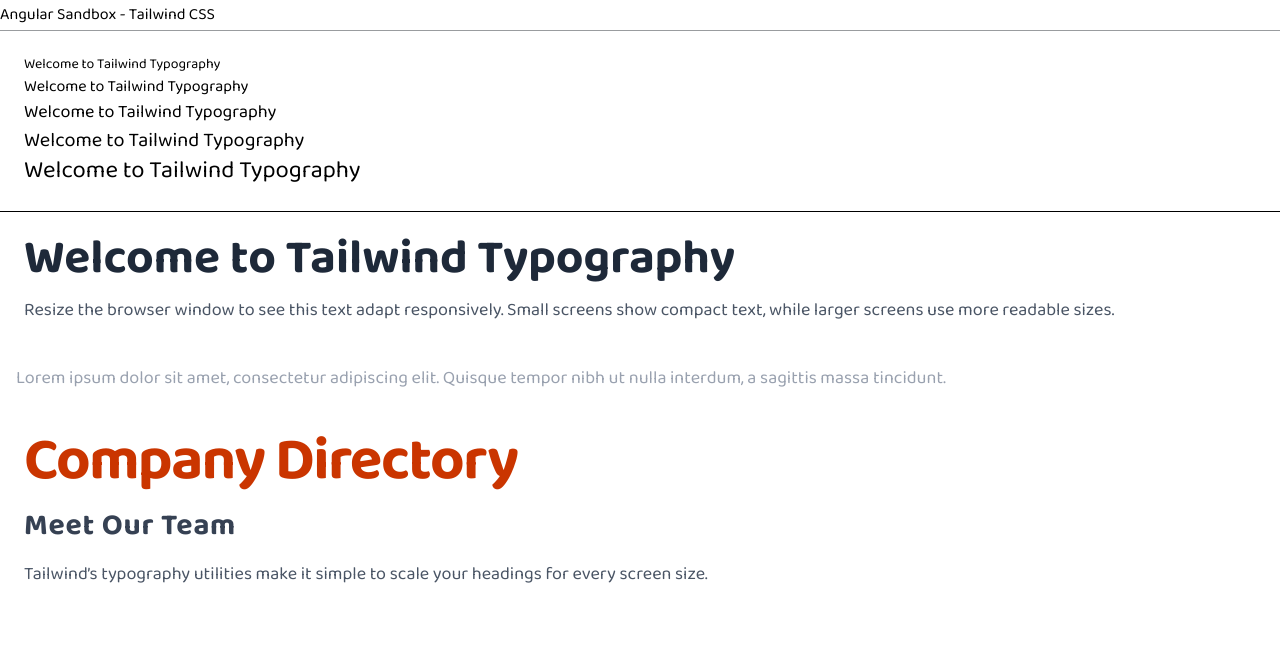
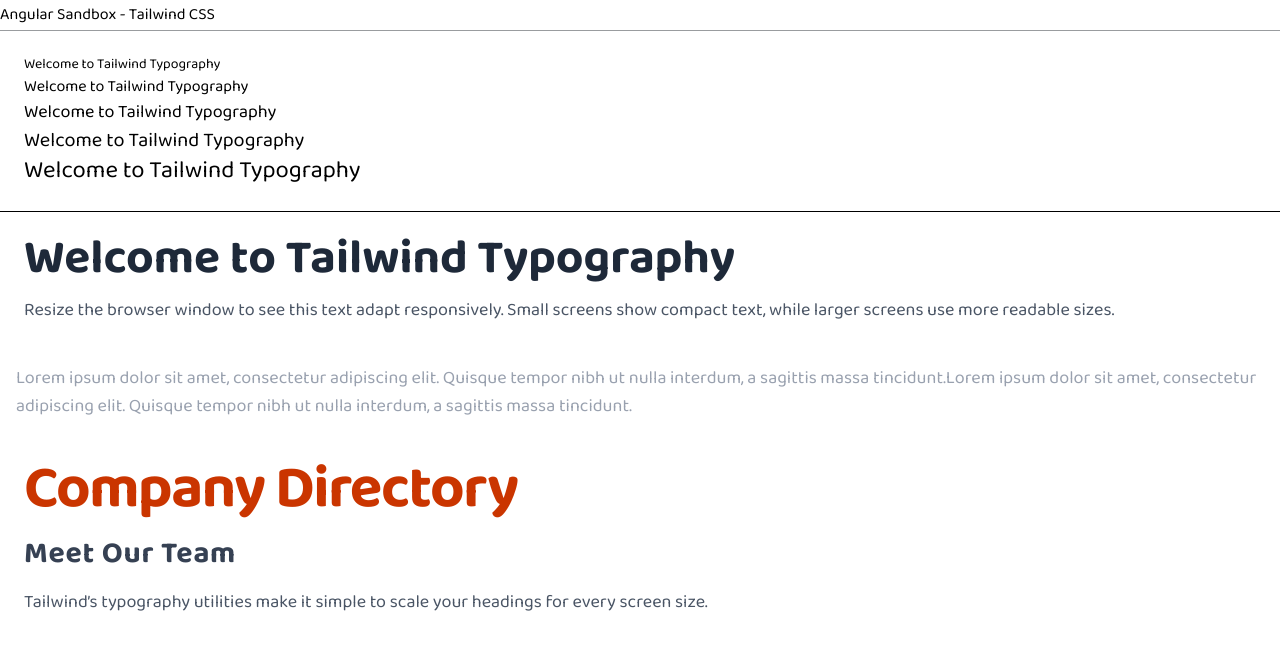
Before and after one commit to ozgursarikamis/angular-sandbox, an Angular app: page / in a window 1280 px wide. Shown: the top 650 px of the page. Built offline with nearby package versions, Linux system fonts and the light colour scheme.

Commit message:
Typograhy:  line-clamp-2 md:line-clamp-3 lg:line-clamp-none

```diff
--- a/src/app/typography/typography.component.html
+++ b/src/app/typography/typography.component.html
@@ -19,8 +19,8 @@
 </div>
 
 <div class="p-4">
-    <p class="text-sm md:text-base lg:text-lg text-gray-400 line-clamp-1">
-        Lorem ipsum dolor sit amet, consectetur adipiscing elit. Quisque tempor nibh ut nulla interdum, a sagittis massa tincidunt.
+    <p class="text-sm md:text-base lg:text-lg text-gray-400 line-clamp-1 line-clamp-2 md:line-clamp-3 lg:line-clamp-none">
+        Lorem ipsum dolor sit amet, consectetur adipiscing elit. Quisque tempor nibh ut nulla interdum, a sagittis massa tincidunt.Lorem ipsum dolor sit amet, consectetur adipiscing elit. Quisque tempor nibh ut nulla interdum, a sagittis massa tincidunt.
     </p>
 </div>
 
```
